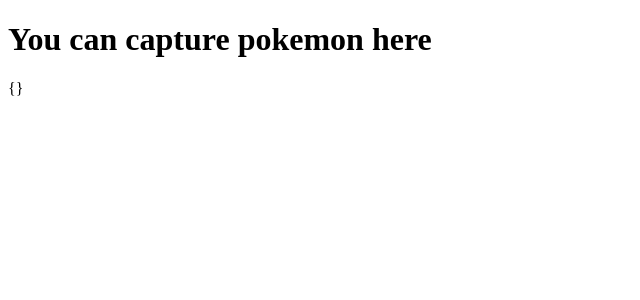
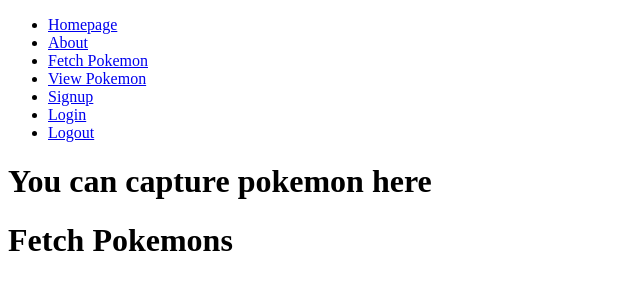
Before and after one commit to AlanChu61/PokedexExplore, a Flask app: page /fetch_pokemons in a window 1280 px wide. Shown: the top 300 px of the page, without its empty margins (0-640 px from the left). Run offline with Flask 2, Linux system fonts and the light colour scheme; data that the repository does not hold is empty; some libraries are stand-ins or nearby versions.

Commit message:
wip fetch pokemons, initial capture pokemons

```diff
--- a/crud.py
+++ b/crud.py
@@ -8,6 +8,10 @@
         abilities=abilities, base_experience=base_experience, forms=forms, game_indices=game_indices, height=height, held_items=held_items, is_default=is_default,
         location_area_encounters=location_area_encounters, moves=moves, name=name, order=order, past_types=past_types, species=species, sprites=sprites, stats=stats, types=types, weight=weight)
     return fetch_pokemon
+
+
+def get_fetch_pokemon_by_id(pokemon_id):
+    return Fetch_Pokemon.query.get(pokemon_id)
 
 
 def get_fetch_pokemon():
@@ -31,6 +35,6 @@
 # Pokemons
 
 
-def create_pokemon(nickname, kind_id,):
+def create_pokemon(nickname, kind_id):
     pokemon = Pokemon(nickname=nickname, kind_id=kind_id)
     return pokemon
--- a/server.py
+++ b/server.py
@@ -2,7 +2,7 @@
 from model import connect_to_db, db, Fetch_Pokemon, Player
 import crud
 from jinja2 import StrictUndefined
-
+from random import sample
 app = Flask(__name__)
 app.secret_key = "ThisIsASecretKey"
 app.jinja_env.undefined = StrictUndefined
@@ -22,12 +22,44 @@
     return render_template('fetch_pokemons.html', pokemons=pokemons)
 
 
-# @app.route('/fetch_pokemon')
-# def fetch_pokemons_json():
-#     """Show all pokemons."""
-#     query = request.args.get('query')
-#     pokemons = crud.get_fetch_pokemon()[0]
-#     return jsonify(pokemons)
+@app.route('/fetch_pokemon_json')
+def fetch_pokemons_json():
+    """Show all pokemons."""
+    pokemons = crud.get_fetch_pokemon()  # array
+    random_pokemons = sample(pokemons, 3)  # array
+    pokemons = []
+    for pokemon in random_pokemons:
+        # print("pokemon:", pokemon)
+        pokemon_dict = convert_pokemon_obj2dict(pokemon)
+        pokemons.append(pokemon_dict)
+    # print("pokemons", pokemons)
+    return jsonify({'pokemons': pokemons})
+
+
+@app.route('/capture_pokemon', methods=['POST'])
+def capture_pokemon():
+    kind_id = request.json.get('kind_id')
+    print("kind_id", kind_id)
+    pokemon = crud.create_pokemon(nickname='test', kind_id=kind_id)
+
+    # get a user take 1 for example
+    player = crud.get_player_by_id(1)
+    player.pokemons.append(pokemon)
+    db.session.commit()
+    return {
+        "success": True,
+        "status": f"Your captured successfully!"}
+
+
+def convert_pokemon_obj2dict(pokemon):
+    pokemon_dict = {}
+    pokemon_dict['pokemon_id'] = pokemon.pokemon_id
+    pokemon_dict['name'] = pokemon.name
+    # pokemon_dict['height'] = pokemon.height
+    # pokemon_dict['weight'] = pokemon.weight
+    pokemon_dict['image'] = pokemon.sprites['other'].get(
+        'official-artwork').get('front_default')
+    return pokemon_dict
 
 
 if __name__ == '__main__':
--- a/static/js/fetch_pokemons.jsx
+++ b/static/js/fetch_pokemons.jsx
@@ -1,27 +1,64 @@
-// 'use strict';
+function FetchPokemon() {
+    const [pokemons, setPokemons] = React.useState([]);
+    // fetch Pokemon Data
+    React.useEffect(() => {
+        fetch('/fetch_pokemon_json')
+            .then((response) => response.json())
+            .then((data) => {
+                setPokemons(data.pokemons);
+            });
+    }, []);
+    // Capture Pokemon (POST request)
+    function handleClick(evt) {
+        evt.preventDefault();
+        const kind_id = evt.target.parentElement.children[2].innerText.split(" ")[1]
+        console.log(kind_id)
+        const name = evt.target.parentElement.children[3].innerText.split(" ")[1]
+        const requestOptions = {
+            method: 'POST',
+            headers: { 'Content-Type': 'application/json' },
+            body: JSON.stringify({ kind_id: kind_id })
+        };
+        fetch('/capture_pokemon', requestOptions)
+            .then((response) => response.json())
+            .then((data) => {
+                alert(data.status)
+            });
+    }
+    function Pokemon(props) {
+        return <React.Fragment>
+            <div>Show Pokemon's info</div>
+            <img src={props.image} alt="pokemon image" />
+            <div>id: {props.id}</div>
+            <div>name: {props.name}</div>
+            {/* <div>height: {props.height}</div>
+            <div>weight: {props.weight}</div> */}
+            <button onClick={handleClick}>Capture</button>
+        </React.Fragment>
+    }
 
-// function FetchPokemon() {
-//     const [pokemons, setPokemons] = React.useState([]);
+    const pokemonList = []
+    for (const pokemon of pokemons) {
+        console.log(pokemon)
+        pokemonList.push(
+            <Pokemon
+                key={pokemon.pokemon_id}
+                id={pokemon.pokemon_id}
+                name={pokemon.name}
+                // height={pokemon.height}
+                // weight={pokemon.weight}
+                image={pokemon.image}
+            />,
+        )
+    };
+    return (
+        <React.Fragment>
+            <h1>Fetch Pokemons</h1>
+            <div className="pokemonContainer">
+                {pokemonList}
+            </div>
+        </React.Fragment>
+    );
+}
 
-//     const handleSubmit = (event) => {
-//         event.preventDefault();
-//         const query = event.target.elements.query.value;
-//         fetch(`/fetch_pokemons?query=${query}`)
-//             .then(response => response.json())
-//             .then(data => setPokemons(data));
-//     };
-
-//     return (
-//         <div>
-//             <form onSubmit={handleSubmit}>
-//                 <input type="text" name="query" />
-//                 <button type="submit">FetchPokemon</button>
-//             </form>
-//             <ul>
-//                 {pokemons.map(item => <li key={item.id}>{item.name}</li>)}
-//             </ul>
-//         </div>
-//     );
-// }
-
-// // ReactDOM.render(<FetchPokemon />, document.getElementById('pokemon_container'));
+ReactDOM.render(<FetchPokemon />, document.getElementById('pokemon_container'));
--- /dev/null
+++ b/static/js/view_pokemons.jsx
@@ -0,0 +1 @@
+'use strict';
--- a/templates/base.html
+++ b/templates/base.html
@@ -4,9 +4,9 @@
     <meta charset="UTF-8">
     <meta http-equiv="X-UA-Compatible" content="IE=edge">
     <meta name="viewport" content="width=device-width, initial-scale=1.0">
-    <script src="https://cdnjs.cloudflare.com/ajax/libs/babel-standalone/6.26.0/babel.js" crossorigin></script>
     <script src="https://unpkg.com/react@16/umd/react.development.js" crossorigin></script>
     <script src="https://unpkg.com/react-dom@16/umd/react-dom.development.js" crossorigin></script>
+    <script src="https://cdnjs.cloudflare.com/ajax/libs/babel-standalone/6.26.0/babel.js" crossorigin></script>
 
     {% block title %}
     <title>Pokemon</title>
@@ -15,6 +15,17 @@
 
 
 <body>
+    <nav>
+        <ul>
+            <li><a href="/">Homepage</a></li>
+            <li><a href="/about">About</a></li>
+            <li><a href="/fetch_pokemons">Fetch Pokemon</a></li>
+            <li><a href="/view_pokemons">View Pokemon</a></li>
+            <li><a href="/signup">Signup</a></li>
+            <li><a href="/login">Login</a></li>
+            <li><a href="/logout">Logout</a></li>
+        </ul>
+    </nav>
 {% block content %}
 {% endblock %}
 
```
Also changed, not shown: static/js/Pokemon.jsx (added, +12 -0 lines), templates/detail_pokemon.html (added), templates/view_pokemons.html (added).
